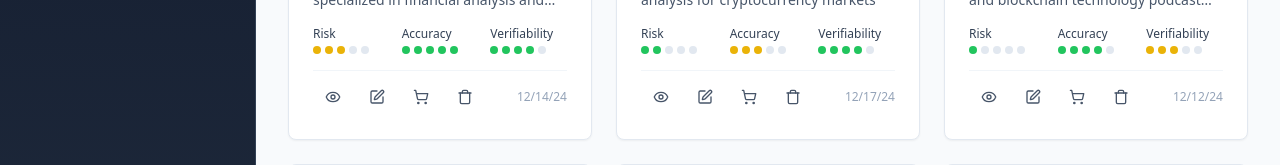
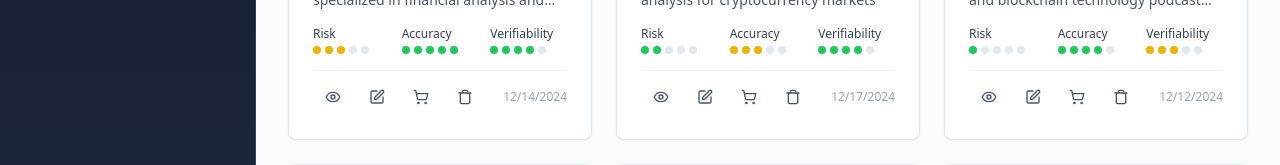
Before and after one commit to iQube-Protocol/iQube-registry, a React (Vite) app: page / in a window 1280 px wide. Shown: the part 494-659 px from the top of the page. Built offline with nearby package versions, Linux system fonts and the light colour scheme.

Commit message:
Reverted to commit 77ce9170e22c26a5e49b8b41bb617a8f62219b70

```diff
--- a/src/components/registry/cards/IQubeGridCard.tsx
+++ b/src/components/registry/cards/IQubeGridCard.tsx
@@ -61,8 +61,7 @@ export const IQubeGridCard = ({
           <ScoreIndicator label="Verifiability" value={iQube.verifiabilityScore} size="sm" scoreType="verifiability" />
         </div>
 
-        <div className="flex items-center justify-between pt-2 border-t border-slate-100 mt-auto min-w-0">
-          <div className="flex-1 min-w-0 mr-2">
+        <div className="flex items-center justify-between pt-2 border-t border-slate-100 mt-auto">
           <IQubeActionButtons
             iQube={iQube}
             onView={onView}
@@ -70,13 +69,8 @@ export const IQubeGridCard = ({
             onDelete={onDelete}
             onAddToCart={onAddToCart}
           />
-          </div>
-          <span className="text-xs text-slate-400 flex-shrink-0 whitespace-nowrap">
-            {new Date(iQube.transactionDate).toLocaleDateString('en-US', {
-              month: '2-digit',
-              day: '2-digit',
-              year: '2-digit'
-            })}
+          <span className="text-xs text-slate-400">
+            {new Date(iQube.transactionDate).toLocaleDateString()}
           </span>
         </div>
       </CardContent>
```
Lines whose indentation alone changed are shown as unchanged.
